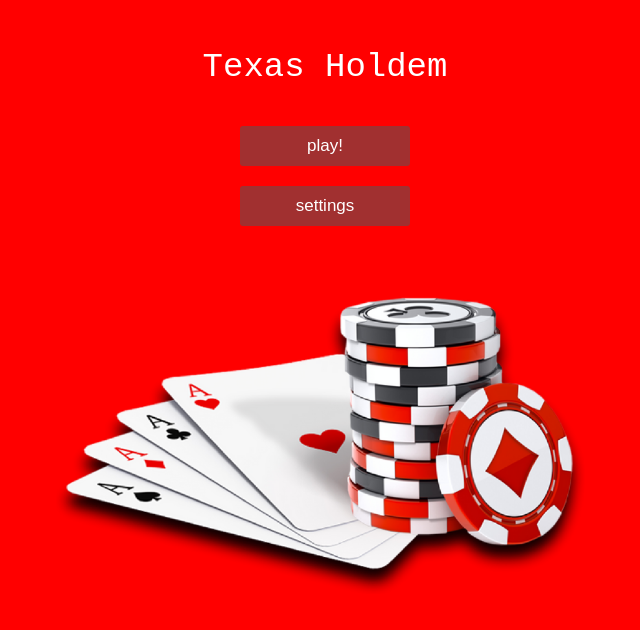
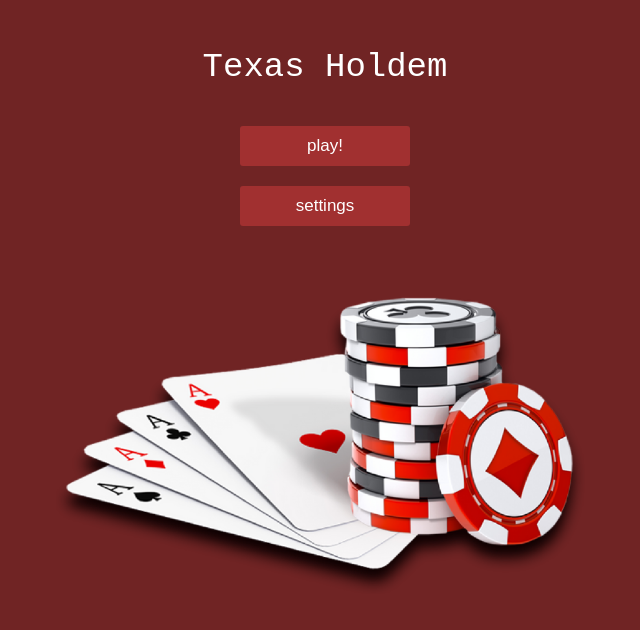
Before and after one commit to babakjalilian/poker, a React (Vite) app: page / in a window 1280 px wide. Shown: the top 630 px of the page, without its empty margins (315-955 px from the left). Built offline with nearby package versions, Linux system fonts and the light colour scheme.

Commit message:
revert change background color for test workflow

```diff
--- a/src/App.scss
+++ b/src/App.scss
@@ -29,7 +29,7 @@ body {
   justify-content: space-evenly;
   min-height: 600px;
   min-width: 900px;
-  background-color: red;
+  background-color: var(--bg-red);
 }
 
 .backButton_container {
```
